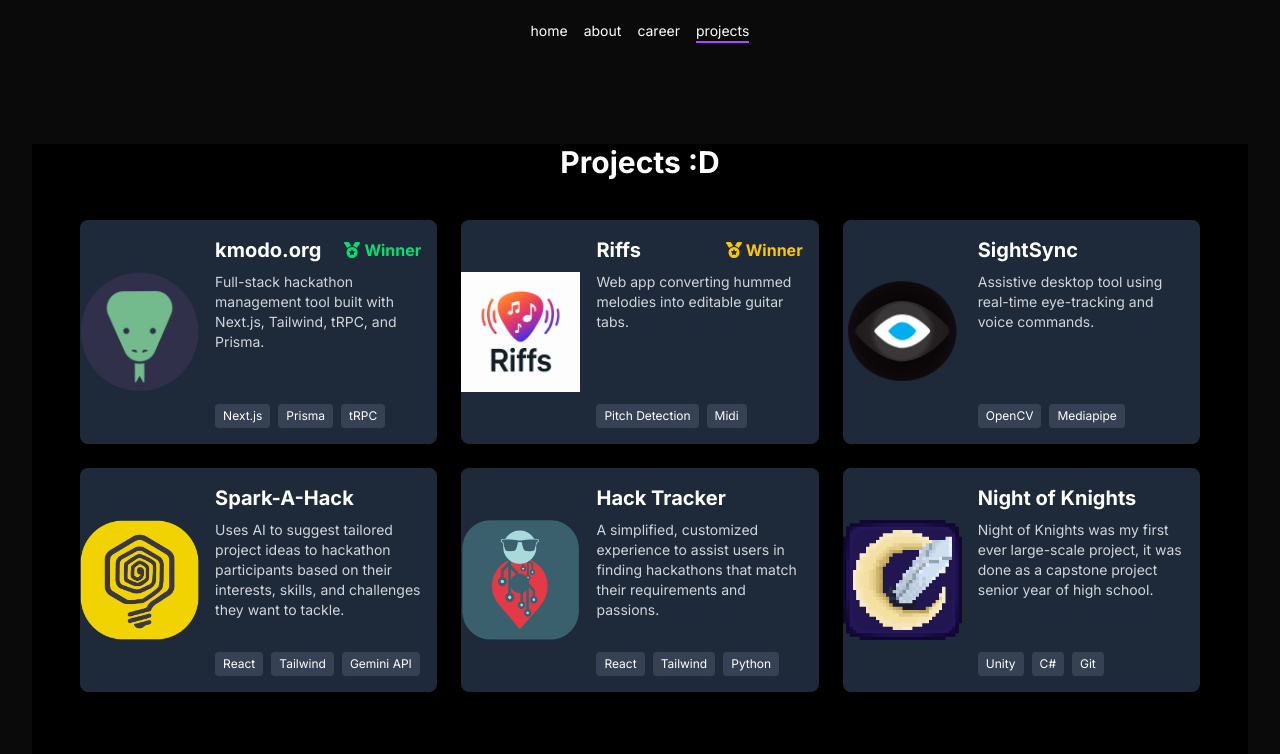
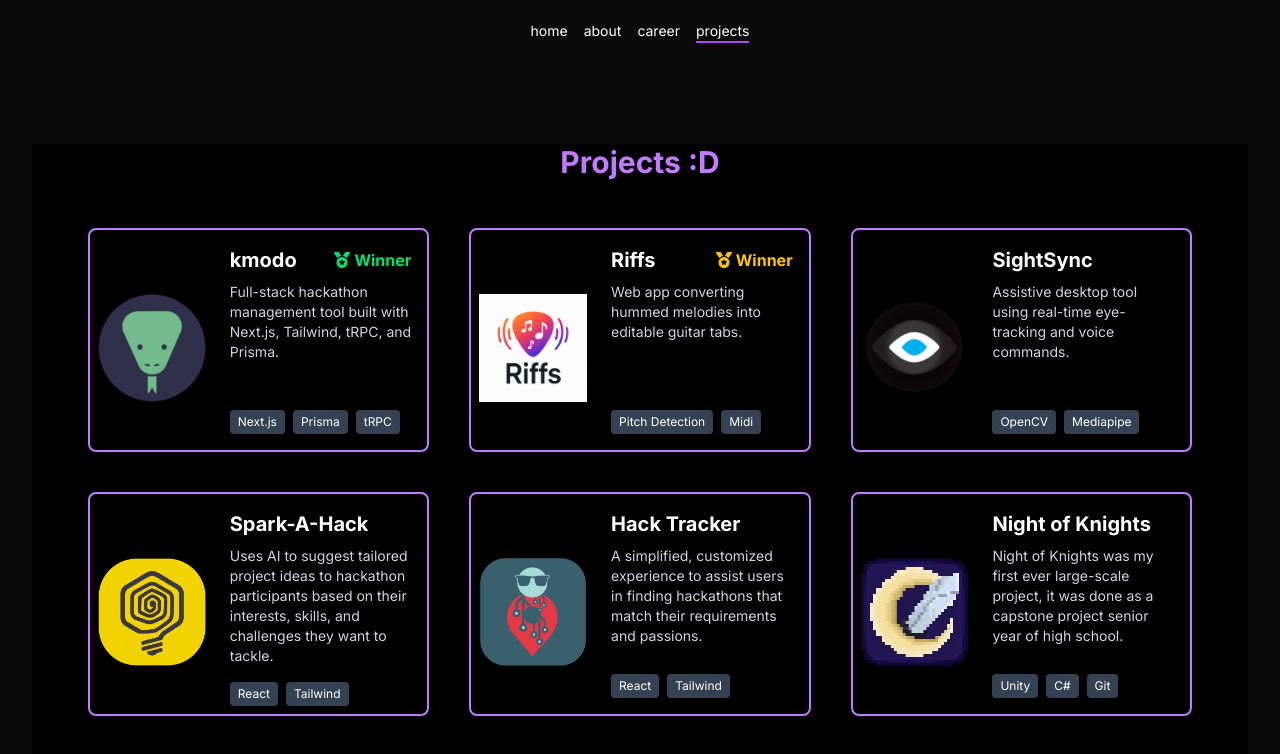
Before and after one commit to cataladev/sitev3, a Next.js app: page /projects in a window 1280 px wide. Shown: the top 754 px of the page. Built offline with nearby package versions, Linux system fonts and the light colour scheme.

Commit message:
no more lint error!!

```diff
--- a/src/app/components/projects.tsx
+++ b/src/app/components/projects.tsx
@@ -3,13 +3,12 @@
 import Link from 'next/link'
 import Image from 'next/image'
 import { FaMedal } from 'react-icons/fa6'
-import { CgAsterisk } from 'react-icons/cg'
 
 // Inline project data
 const projects = [
   {
     id: 1,
-    name: 'kmodo.org',
+    name: 'kmodo',
     desc: 'Full-stack hackathon management tool built with Next.js, Tailwind, tRPC, and Prisma.',
     imgSrc: '/images/kmodo.png',
     url: 'https://devpost.com/software/kmodo',
@@ -41,7 +40,7 @@ const projects = [
     imgSrc: '/images/spark-a-hack.png',
     url: 'https://devpost.com/software/spark-a-hack',
     variant: 'normal',
-    tags: ['React', 'Tailwind', 'Gemini API'],
+    tags: ['React', 'Tailwind'],
   },
   {
     id: 5,
@@ -50,7 +49,7 @@ const projects = [
     desc: 'A simplified, customized experience to assist users in finding hackathons that match their requirements and passions.',
     url: 'https://devpost.com/software/hack-tracker',
     variant: 'normal',
-    tags: ['React', 'Tailwind', 'Python'],
+    tags: ['React', 'Tailwind'],
   },
   {
     id: 6,
@@ -65,7 +64,7 @@ const projects = [
 
 export default function ProjectsPage() {
   return (
-    <main className="h-screen overflow-hidden bg-black text-white">
+    <main className="h-screen overflow-hidden bg-black text-purple-400">
       <h2 id="projects" className="text-3xl font-bold mb-6 text-center">
         Projects :D
       </h2>
@@ -74,11 +73,11 @@ export default function ProjectsPage() {
         {projects.map((proj) => (
           <li
             key={proj.id}
-            className="h-56 bg-gray-800 rounded-lg hover:shadow-lg transition-shadow overflow-hidden"
+            className="h-56 rounded-lg hover:shadow-lg transition-shadow overflow-hidden border-2 border-purple-400 m-2"
           >
             <Link href={proj.url} target="_blank" className="block w-full h-full">
-              <div className="flex h-full">
-                <div className="w-1/3 relative h-full p-2">
+              <div className="flex h-full ">
+                <div className="p-4 w-1/3 relative h-full m-2">
                   <Image
                     src={proj.imgSrc}
                     alt={proj.name}
--- a/src/app/page.tsx
+++ b/src/app/page.tsx
@@ -6,7 +6,7 @@ export default function Home() {
     <div className="overflow-hidden">
       <div className="absolute top-5/12 left-1/2 -translate-x-1/2 -translate-y-1/3 w-full max-w-3xl px-4">
         <div className="flex flex-col items-center gap-3 mb-4">
-          <p className="text-white text-sm font-light tracking-widest">hey i&apos;m</p>
+          <p className="text-white text-sm font-light tracking-widest">HI I&apos;M</p>
           <h1 className="text-4xl sm:text-5xl font-bold bg-gradient-to-r from-purple-300 to-purple-700 bg-clip-text text-transparent text-center leading-tight">
             Carlos Catala
           </h1>
@@ -17,6 +17,9 @@ export default function Home() {
         <div className="max-w-[280px] mx-auto">
           <ListeningActivity />
         </div>
+        <div className="flex flex-col items-center gap-3 mt-4">
+          <p className="items-center gap-3 text-white text-sm font-light tracking-widest">:3</p>
+        </div>
       </div>
     </div>
   )
```
